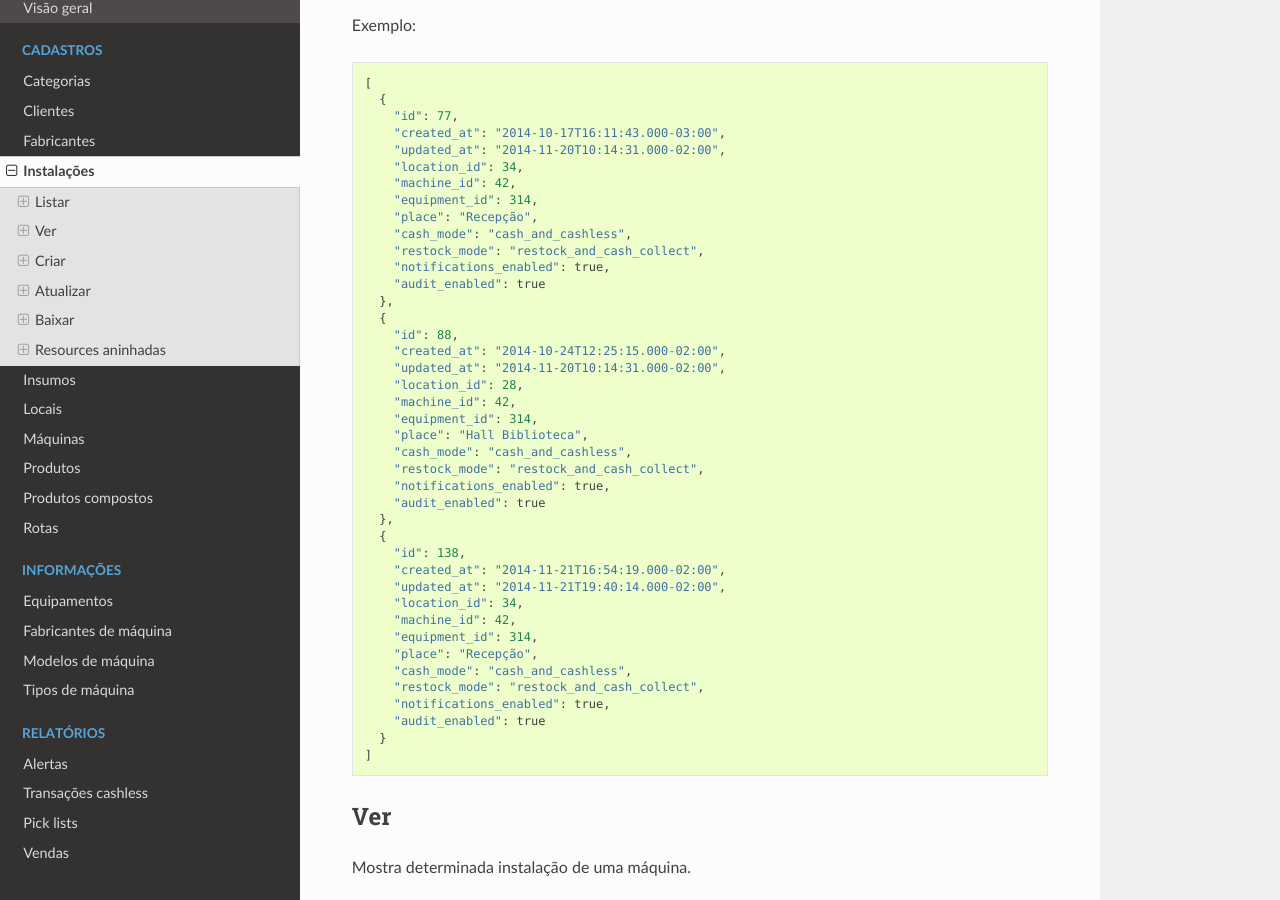
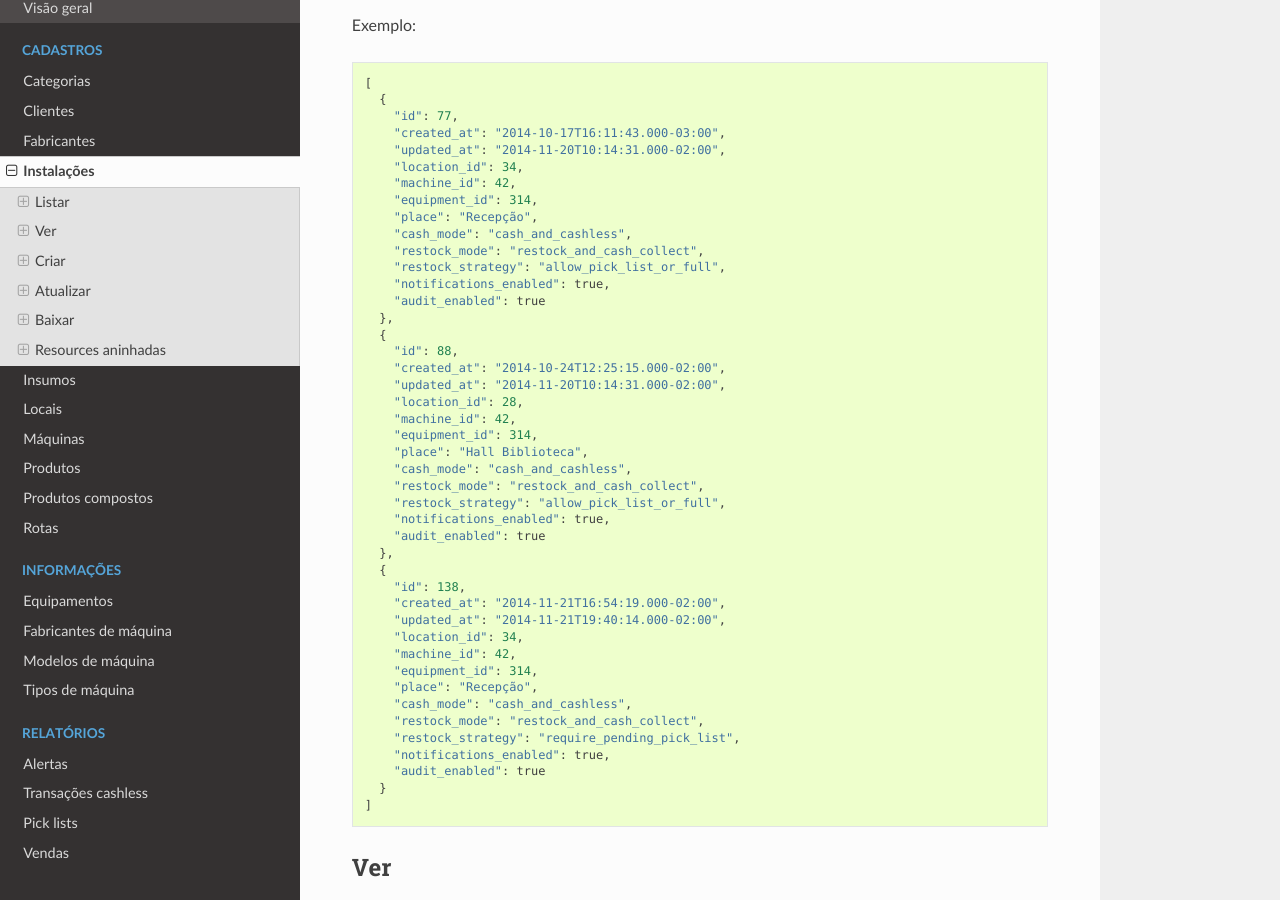
Before and after one commit to rfbezerra/vmpay_api_doc, a Sphinx documentation site: the page built from docs/source/registries/installation.rst, in a window 1280 px wide and 900 px high, scrolled down 599 px. Built offline with Sphinx 7.4.7 and the Read the Docs theme 2.0.0, drawn with Linux system fonts in a browser that asks for light colours; some of the changed text lies outside the part shown.

Commit message:
Documenta Installation#restock_strategy

```diff
--- a/docs/source/registries/installation.rst
+++ b/docs/source/registries/installation.rst
@@ -44,6 +44,7 @@
       "place": "Recepção",
       "cash_mode": "cash_and_cashless",
       "restock_mode": "restock_and_cash_collect",
+      "restock_strategy": "allow_pick_list_or_full",
       "notifications_enabled": true,
       "audit_enabled": true
     },
@@ -57,6 +58,7 @@
       "place": "Hall Biblioteca",
       "cash_mode": "cash_and_cashless",
       "restock_mode": "restock_and_cash_collect",
+      "restock_strategy": "allow_pick_list_or_full",
       "notifications_enabled": true,
       "audit_enabled": true
     },
@@ -70,6 +72,7 @@
       "place": "Recepção",
       "cash_mode": "cash_and_cashless",
       "restock_mode": "restock_and_cash_collect",
+      "restock_strategy": "require_pending_pick_list",
       "notifications_enabled": true,
       "audit_enabled": true
     }
@@ -141,6 +144,7 @@
       "place": "Recepção",
       "cash_mode": "cash_and_cashless",
       "restock_mode": "restock_and_cash_collect",
+      "restock_strategy": "allow_pick_list_or_full",
       "notifications_enabled": true,
       "audit_enabled": true,
       "pending_planogram": null,
@@ -303,6 +307,7 @@
         "place": "Recepção",
         "cash_mode": "cash_and_cashless",
         "restock_mode": "restock_and_cash_collect",
+        "restock_strategy": "allow_pick_list_or_full",
         "notifications_enabled": true,
         "audit_enabled": true,
         "visit_schedule": ["monday", "wednesday", "friday"],
@@ -387,6 +392,10 @@
     * Se o botão de reabastecimento da máquina for pressionado somente uma única vez, o sistema irá gerar um reabastecimento juntamente com uma coleta ou somente um reabastecimento dependendo da opção selecionada.
     * Se o botão for pressionado duas vezes, o sistema sempre irá gerar uma coleta.
 
+  * *restock_strategy*: estratégia de reabastecimento.
+
+    * Valores permitidos: *allow_pick_list_or_full* (padrão) ou *require_pending_pick_list* (somente por pick list).
+
   * *notifications_enabled*: enviar notificações?
   * *audit_enabled*: habilitar auditorias?
   * *visit_schedule*: array contendo os dias da Agenda de Visitas. Valores permitidos são: *sunday, monday, tuesday, wednesday, thursday, friday, saturday*.
@@ -464,6 +473,7 @@
     "place": "Recepção",
     "cash_mode": "cash_and_cashless",
     "restock_mode": "restock_and_cash_collect",
+    "restock_strategy": "allow_pick_list_or_full",
     "notifications_enabled": true,
     "audit_enabled": true,
     "visit_schedule": [
@@ -591,7 +601,7 @@
 
 Ao menos um campo interno a *installation* deve ser passado.
 
-Somente os parâmetros *location_id*, *place*, *notifications_enabled*, *restock_mode*, *audit_enabled* e *visit_schedule* são considerados; os demais são ignorados.
+Somente os parâmetros *location_id*, *place*, *restock_mode*, *restock_strategy*, *notifications_enabled*, *audit_enabled* e *visit_schedule* são considerados; os demais são ignorados.
 
 Não é permitido atualizar um planograma ativo, somente cadastrar um outro planograma pendente. Para tanto, ver Planogramas.
 
@@ -617,6 +627,7 @@
     "equipment_id": 314,
     "place": "Recepção 2",
     "restock_mode": "restock_and_cash_collect",
+    "restock_strategy": "allow_pick_list_or_full",
     "notifications_enabled": false,
     "audit_enabled": true,
     "visit_schedule": [
```
